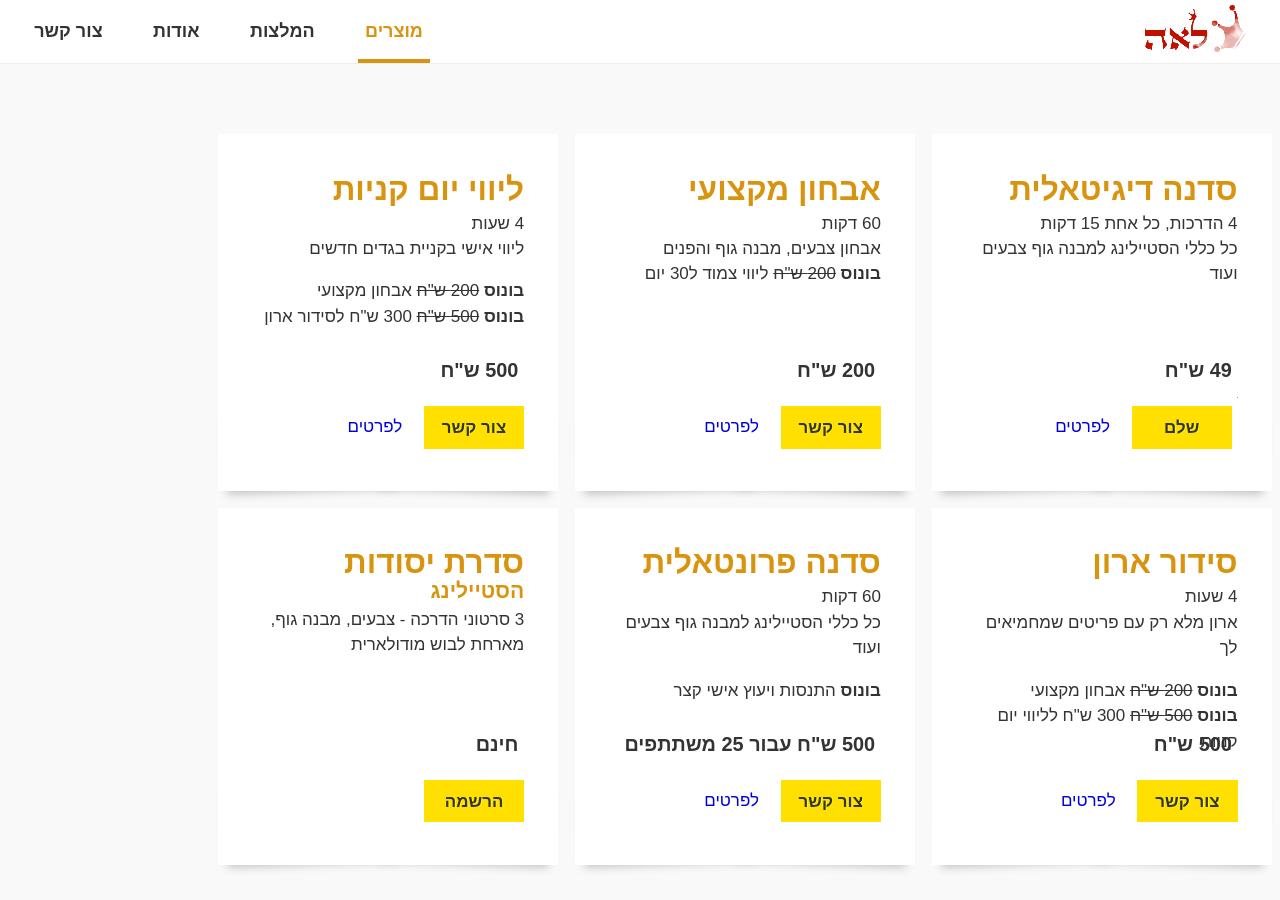
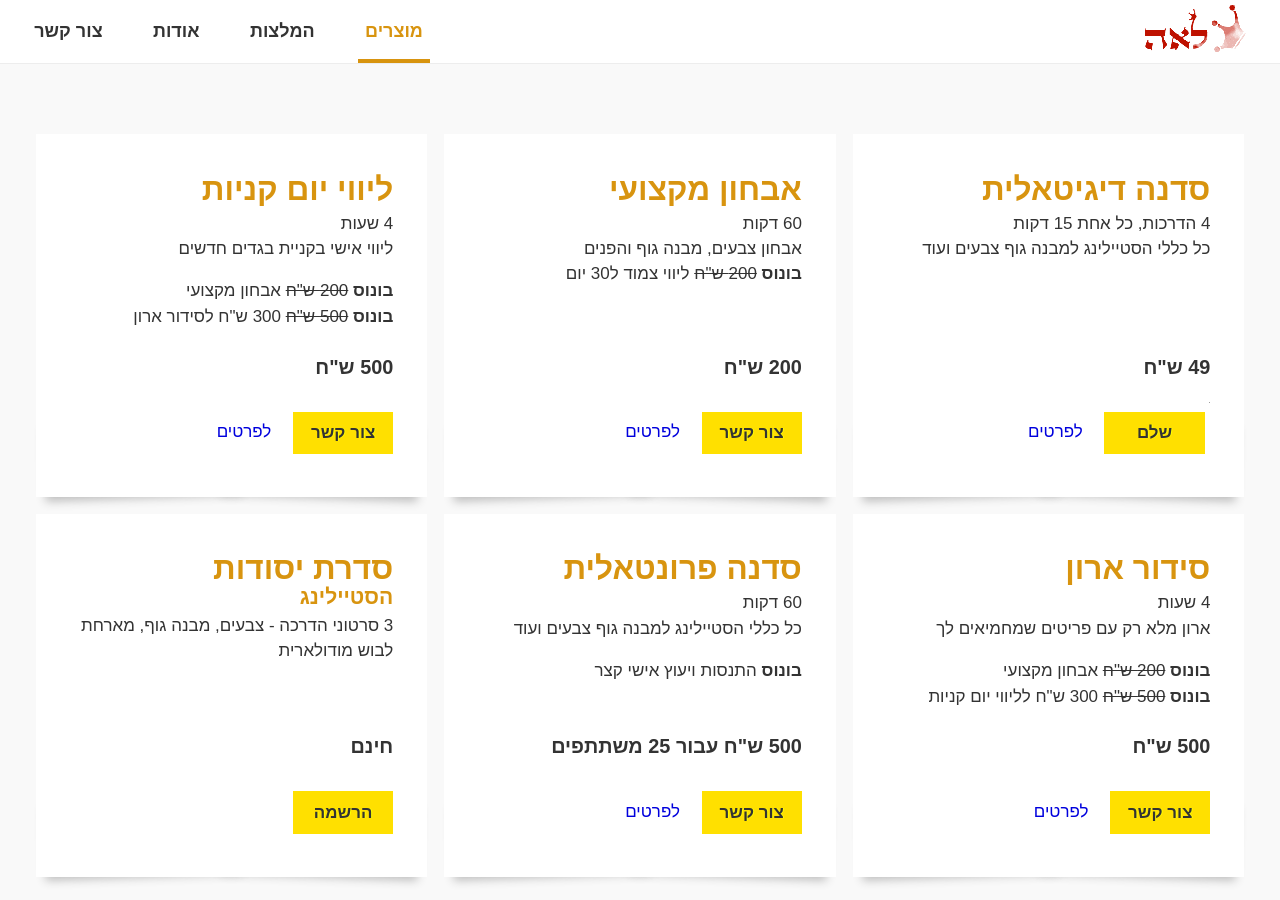
Before and after one commit to laukstein/lea.laukstein.com, a Jekyll site: the page built from products.html, in a window 1280 px wide. Built offline with Jekyll 4.4.1, drawn with Linux system fonts in a browser that asks for light colours.

Commit message:
Responsive/fluid mobile UI

```diff
--- a/_includes/style.css
+++ b/_includes/style.css
@@ -124,7 +124,9 @@
     color: inherit;
 }
 nav a:hover,
-nav a:focus {
+nav a:focus,
+.bar:hover,
+.bar:focus {
     color: inherit;
     text-decoration: none;
     background-color: #f9f9f9;
@@ -175,6 +177,7 @@
     position: relative;
     padding: 2em;
     background-color: #fff;
+    box-sizing: border-box;
 }
 .box.no-padding {
     padding: 0;
@@ -461,8 +464,7 @@
 .video {
     position: relative;
     width: 100%;
-    padding-top: 2.15em;
-    padding-bottom: 53.15%;
+    padding-top: 56.25%;
     clear: both;
 }
 .video iframe {
@@ -475,29 +477,39 @@
 }
 
 .items {
+    display: flex;
+    flex-wrap: wrap;
     width: 100%;
-    margin: 0;
-    padding: 0;
+    margin: 0 auto;
+    padding: 0 1.6em;
     float: right;
     list-style: none;
+    box-sizing: border-box;
 }
 .items li {
-        width: 100%;
-    max-width: 16em;
-    height: 17em;
+    position: relative;
+    display: flex;
+    flex-direction: column;
+    flex: 1;
+    min-width: 20em;
+    min-height: 20em;
     margin: .5em;
     float: right;
 }
-.items h3 {
+.items .absolute {
     position: absolute;
-    bottom: 4.3em;
-    right: 2em;
+    top: 0;
+    right: 0;
+    bottom: 0;
+    left: 0;
 }
-.items .action {
-    position: absolute;
-    bottom: 1.95em;
-    right: 2em;
-    left: 2em;
+.items .head {
+    flex: 1;
+}
+.items .action form,
+.items .action a {
+    position: relative;
+    z-index: 1;
 }
 .items .action form + a,
 .items .action .button + a {
@@ -631,17 +643,115 @@
     .cell-center {
         display: block;
     }
+
+
+    nav:before,
+    nav .active:after {
+        display: none;
+        box-suppress: discard;
+    }
+    nav {
+        position: fixed;
+        top: 0;
+        left: 0;
+        bottom: 0;
+        width: 72%;
+        min-width: 9em;
+        padding: 3.5em 0;
+        text-align: right;
+        transform: translateX(-100%);
+        will-change: auto;
+    }
+    nav a {
+        display: block;
+        border-top: 1px solid #eee;
+    }
+    nav a:first-child {
+        border-top: 0;
+    }
+    nav .active.active {
+        color: #fff;
+        background-color: #1e90ff;
+    }
+    .bar {
+        display: inline-block;
+        position: absolute;
+        left: 0;
+        z-index: 3;
+        min-width: 0;
+            width: auto;
+        height: 2.35em;
+        padding: .466em;
+        font-size: 106%;
+        cursor: pointer;
+        pointer-events: auto;
+    }
+    .bar span,
+    .bar span:before,
+    .bar span:after {
+        display: block;
+        width: 1.3em;
+        height: .211em;
+        background-color: #333;
+        border-radius: .5em;
+        box-shadow: 0 0 1px 1px rgba(255,255,255,.3);
+        transition: width .1s, background-color 1ms, transform .35s cubic-bezier(.2,1,.4,1);
+        will-change: transform;
+    }
+    .bar span {
+        position: relative;
+        margin: 1.07em .65em 1.07em .55em;
+        transform: translateY(0); /* Firefox 34 Nightly width fix */
+        transition-duration: .15s;
+    }
+    .bar span:before {
+        content: "";
+        position: absolute;
+        right: 0;
+        width: 1em;
+        transform: translateY(-.42em);
+    }
+    .bar span:after {
+        content: "";
+        position: absolute;
+        width: .4em;
+        transform: translateY(.42em);
+    }
+    .bar-holder:checked ~ .bar span {
+        background-color: transparent;
+        box-shadow: none;
+    }
+    .bar-holder:checked ~ .bar span:before {
+        width: 1.3em;
+        transform: rotate3d(0,0,1,45deg);
+    }
+    .bar-holder:checked ~ .bar span:after {
+        width: 1.3em;
+        transform: rotate3d(0,0,1,-45deg);
+    }
+    .bar-holder:checked ~ nav {
+        box-shadow: 0 0 4em rgba(51,51,51,.11),
+                    0 0 43vw rgba(51,51,51,.3);
+        transform: none;
+        transition: transform .35s cubic-bezier(.2,1,.4,1);
+    }
 }
 
 @media (min-width:0\0) and (min-resolution: .001dpcm) { /* IE9 */
     label {
         display: table-cell;
     }
+    [hidden] {
+        display: none;
+    }
 }
 @media (-ms-high-contrast: active), (-ms-high-contrast: none) { /* IE10+ */
     a {
         /* Remove IE10 :active gray background-color */
         background-color: transparent;
+    }
+    [hidden] { /* IE10 legacy */
+        display: none;
     }
     ::-ms-clear {
         /* Remove input x */
--- a/_layouts/default.html
+++ b/_layouts/default.html
@@ -15,6 +15,8 @@
 <!--[if lt IE 9]><script src=//cdnjs.cloudflare.com/ajax/libs/html5shiv/3.7.3/html5shiv.min.js></script><![endif]-->
 <header dir=ltr>
     <div class=wrapper>
+        <input class=bar-holder id=bar type=checkbox hidden>
+        <label class=bar for=bar hidden><span></span></label>
         <a class="logo{% if page.url == "/" %} active{% endif %}" href="/"><img src=/assets/logo.png alt="{{ site.title }}"></a>
         <nav dir=rtl>
         {% assign pages=site.pages | sort: 'order' %}{%
--- a/products.html
+++ b/products.html
@@ -8,8 +8,11 @@
 
 <ol class=items>
     <li>
+        <a class=absolute href=/digital-workshop tabindex=0></a>
+        <div class=head>
             <h2><a href=/digital-workshop>סדנה דיגיטאלית</a></h2>
             <p>4 הדרכות, כל אחת 15 דקות<br>כל כללי הסטיילינג למבנה גוף צבעים ועוד</p>
+        </div>
         <h3>49 ש"ח</h3>
         <div class=action>
             <form action=https://www.paypal.com/cgi-bin/webscr method=post target=_top>
@@ -24,8 +27,11 @@
         </div>
     </li>
     <li>
+        <a class=absolute href=/diagnostic tabindex=0></a>
+        <div class=head>
             <h2><a href=/diagnostic>אבחון מקצועי</a></h2>
             <p>60 דקות<br>אבחון צבעים, מבנה גוף והפנים<br><b>בונוס</b> <s>200 ש"ח</s> ליווי צמוד ל30 יום</p>
+        </div>
         <h3>200 ש"ח</h3>
         <div class=action>
             <a class=button href=/contact#diagnostic tabindex=0>צור קשר</a>
@@ -33,9 +39,12 @@
         </div>
     </li>
     <li>
+        <a class=absolute href=/shopping tabindex=0></a>
+        <div class=head>
             <h2><a href=/shopping>ליווי יום קניות</a></h2>
             <p>4 שעות<br>ליווי אישי בקניית בגדים חדשים</p>
             <p><b>בונוס</b> <s>200 ש"ח</s> אבחון מקצועי<br><b>בונוס</b> <s>500 ש"ח</s> 300 ש"ח לסידור ארון</p>
+        </div>
         <h3>500 ש"ח</h3>
         <div class=action>
             <a class=button href=/contact#shopping tabindex=0>צור קשר</a>
@@ -43,9 +52,12 @@
         </div>
     </li>
     <li>
+        <a class=absolute href=/closet tabindex=0></a>
+        <div class=head>
             <h2><a href=/closet>סידור ארון</a></h2>
             <p>4 שעות<br>ארון מלא רק עם פריטים שמחמיאים לך</p>
             <p><b>בונוס</b> <s>200 ש"ח</s> אבחון מקצועי<br><b>בונוס</b> <s>500 ש"ח</s> 300 ש"ח לליווי יום קניות</p>
+        </div>
         <h3>500 ש"ח</h3>
         <div class=action>
             <a class=button href=/contact#closet tabindex=0>צור קשר</a>
@@ -53,9 +65,12 @@
         </div>
     </li>
     <li>
+        <a class=absolute href=/workshop tabindex=0></a>
+        <div class=head>
             <h2><a href=/workshop>סדנה פרונטאלית</a></h2>
             <p>60 דקות<br>כל כללי הסטיילינג למבנה גוף צבעים ועוד</p>
             <p><b>בונוס</b> התנסות ויעוץ אישי קצר</p>
+        </div>
         <h3>500 ש"ח עבור 25 משתתפים</h3>
         <div class=action>
             <a class=button href=/contact#workshop tabindex=0>צור קשר</a>
@@ -63,22 +78,14 @@
         </div>
     </li>
     <li>
+        <a class=absolute href="/" tabindex=0></a>
+        <div class=head>
             <h2><a href="/">סדרת יסודות הסטיילינג</a></h2>
             <p>3 סרטוני הדרכה - צבעים, מבנה גוף, מארחת לבוש מודולארית</p>
+        </div>
         <h3>חינם</h3>
         <div class=action>
             <a class=button href="/" tabindex=0>הרשמה</a>
         </div>
     </li>
 </ol>
-
-{% comment %}
-|   | **סדנה דיגיטאלית** | **אבחון מקצועי** | **ליווי יום קניות** | **סידור ארון** | **סדנה פרונטאלית** |
-|  ------ | ------ | ------ | ------ | ------ | ------ |
-|  **אורך המפגש** | 1 שעה<br/><br/>מחולק ל4 סרטוני הדרכה, כל אחד בעורך רבע שעה | 1 שעה | 4 שעות | 4 שעות | 1 שעה<br/><br/>כשעה ורבע עד שעה וחצי |
-|  **מיקום** | צפיה באינטרנט | נקבע מקום שיתאים לשתינו | קניון קרוב למגורים שלך | אצלך בבית, או כל מקום אחר שתרגישי בנוח בו | אפה שנוח לך - מסיבת חברות, ערבי צוותים לנשים ולנערות |
-|  **את יוצאת עם** | כללי אבחון למבנה גוף ולפנים<br/>לצבעים ולגיזרות לכל מבנה<br/>ידע לכול סודות הסטיילינג – הלבשה תחתונה<br/>איפור<br/>סידור ארון<br/>גיזרות המתאימות לכל מבנה גוף<br/>ידע איך להראות יותר רזה<br/>יותר גבוהה<br/>איך להראות זוהרת | אבחון של מבנה גוף ושל מבנה פנים<br/>ידע על צבעים המתאימים לך<br/>גיזרות המתאימות לך<br/>כל הידע הזקוק לך כדי להראות יותר רזה<br/>יותר גבוה ואיך לאזן את מבנה הגוף האישי שלך | חויה כיפית<br/>בגדים חדשים שהכי מחמיאים לך שרכשת לפי המלצתי<br/>בנוסף את מקבלת את כל הידע הנדגש למבנה גוף<br/>מבנה פנים וצבעים שלך<br/>מראש אבדוק את החנויות ואקח אותך רק לחנויות שמתאימות לך | ארון מסודר<br/>עם פריטים שמחמיאים לך<br/>בלי דברים מיותרים<br/>עם המון רעיונות לשילובים חדשים וידע על מבנה גוף ופנים<br/>על צבעים וגיזרות שמתאימות לך<br/> | כללי אבחון למבנה גוף ולפנים<br/>לצבעים ולגיזרות לכל מבנה<br/>ידע לכול סודות הסטיילינג – הלבשה תחתונה<br/>איפור<br/>סידור ארון<br/>גיזרות המתאימות לכל מבנה גוף<br/>ידע איך להראות יותר רזה<br/>יותר גבוהה<br/>איך להראות זוהרת |
-|  **בונוס** | **אין** | **בחינם "ליווי אישי" (בשווי של 200 ש"ח) <br/>ליווי אישי צמוד אונליין, למשך 30 יום, בקשר יום יומי בטלפון, הודעות מיילים ופייסבוק** | **בחינם "אבחון מקצועי" (בשווי של 200 ש"ח)<br/>הנחה 200 ש"ח "סידור ארון"** | **בחינם "אבחון מקצועי" (בשווי של 200 ש"ח)<br/>הנחה 200 ש"ח "ליווי יום קניות"** | **בחינם "התנסות עיוץ אישי קצר"** |
-|  **השקעה** | **49 ש"ח** | **200 ש"ח** | **500 ש"ח** | **500 ש"ח** | **500 ש"ח (עבור 25 משתתפים)** |
-|   | שלם | צור קשר | צור קשר | צור קשר | צור קשר |
-{% endcomment %}
```
Lines whose indentation alone changed are shown as unchanged.
